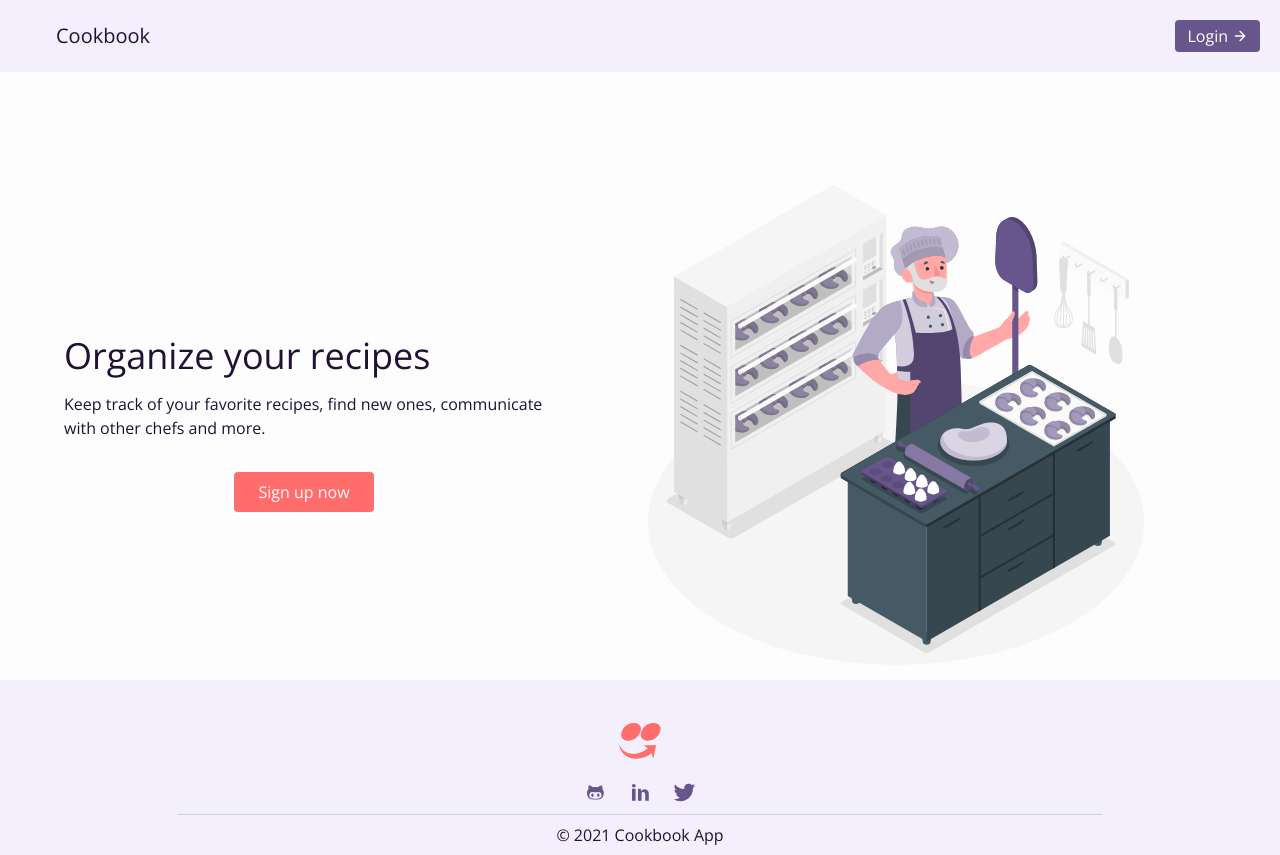
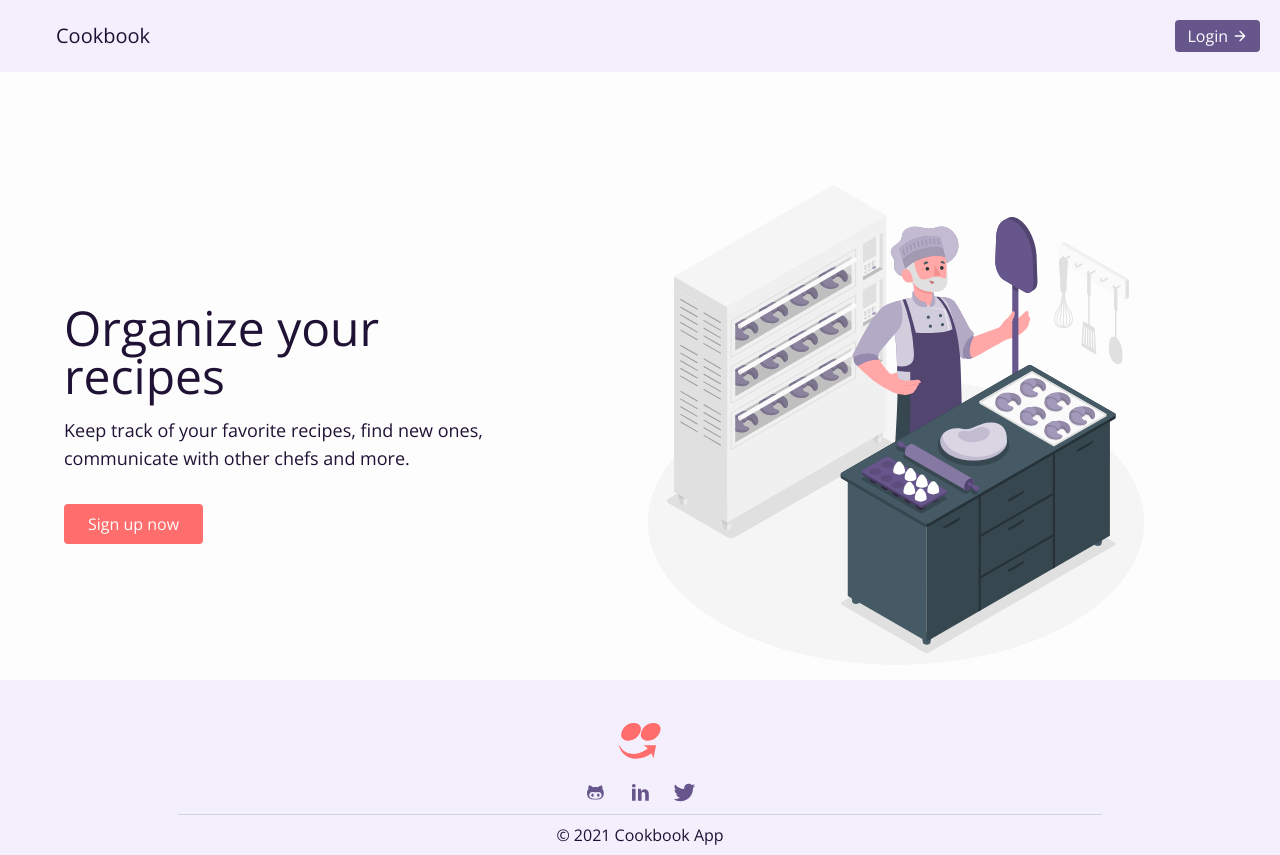
Before and after one commit to Btwonu/cookbook, a React (Create React App) app: page / in a window 1280 px wide. Built offline with nearby package versions, Linux system fonts and the light colour scheme; no server answers.

Commit message:
tweak landing's cta

```diff
--- a/src/pages/Landing.js
+++ b/src/pages/Landing.js
@@ -12,14 +12,14 @@ const Landing = () => {
       <section className="pt-24">
         <div className="container mx-auto flex px-16  md:flex-row flex-col items-center">
           <div className=" md:w-1/2 lg:pr-24 md:pr-16 flex flex-col md:items-start md:text-left mb-16 md:mb-0 items-center text-center">
-            <h1 className="title-font sm:text-4xl text-3xl mb-4 font-medium">
+            <h1 className="title-font text-3xl sm:text-4xl sm:font-medium lg:text-5xl mb-4 ">
               Organize your recipes
             </h1>
-            <p className="mb-8">
+            <p className="mb-8 text-sm sm:text-md leading-relaxed xl:text-lg">
               Keep track of your favorite recipes, find new ones, communicate
               with other chefs and more.
             </p>
-            <div className="flex justify-center w-full">
+            <div className="flex justify-center w-full md:justify-start">
               <Link to="/auth" className="btn">
                 Sign up now
               </Link>
```
